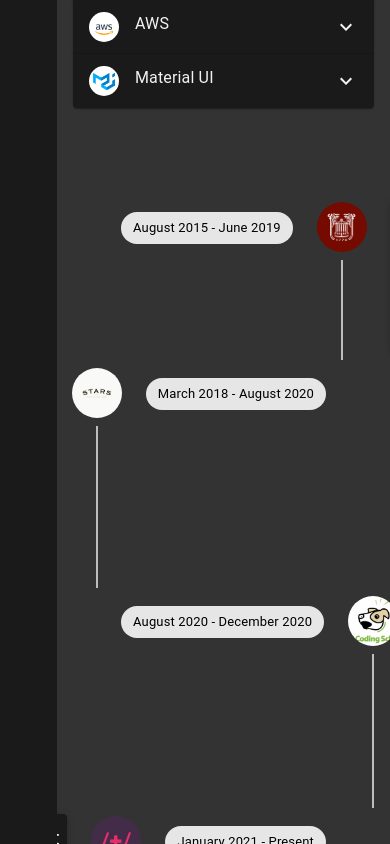
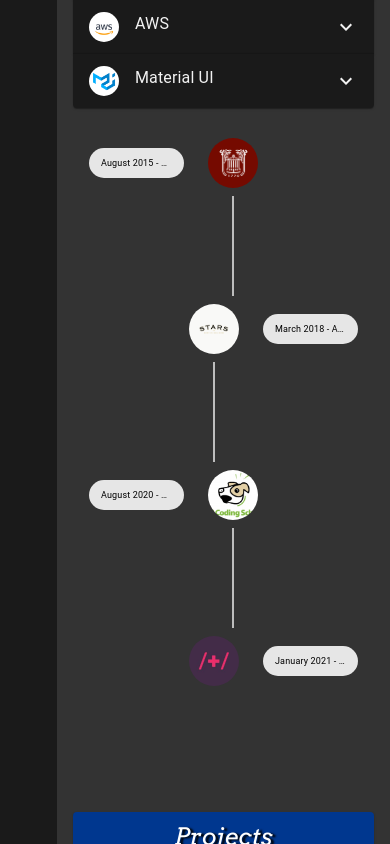
Before and after one commit to mikealessi24/portfolio2, a React (Create React App) app: page / in a window 390 px wide. Shown: the part 3580-4424 px from the top of the page. Built offline with nearby package versions, Linux system fonts and the light colour scheme.

Commit message:
added small breakpoints to timeline

```diff
--- a/src/components/Timeline/style.js
+++ b/src/components/Timeline/style.js
@@ -5,14 +5,23 @@ const useStyles = makeStyles((theme) => ({
     padding: theme.spacing(1),
     backgroundColor: theme.palette.primary.main,
     color: theme.palette.primary.font,
+    [theme.breakpoints.down("sm")]:{
+      display: "none"
+    }
   },
   timelineContainer: {
     backgroundColor: theme.palette.primary.background,
     padding: theme.spacing(4),
+    [theme.breakpoints.down("sm")]:{
+      padding: 0,
+    }
   },
   timeline: {
     marginTop: theme.spacing(4),
     marginBottom: theme.spacing(4),
+    [theme.breakpoints.down("sm")]:{
+      margin: 0
+    }
   },
   lineConnector: {
     height: 100,
@@ -22,6 +31,11 @@ const useStyles = makeStyles((theme) => ({
     marginTop: theme.spacing(1.5),
     backgroundColor: theme.palette.secondary.main,
     color: theme.palette.secondary.font,
+    [theme.breakpoints.down("sm")]:{
+      width: 95,
+      height: 30,
+      fontSize: 9
+    }
   },
   avatar: {
     margin: theme.spacing(1),
```
Also changed, not shown: 1 other file (tests, documents, lock files or other folders).
